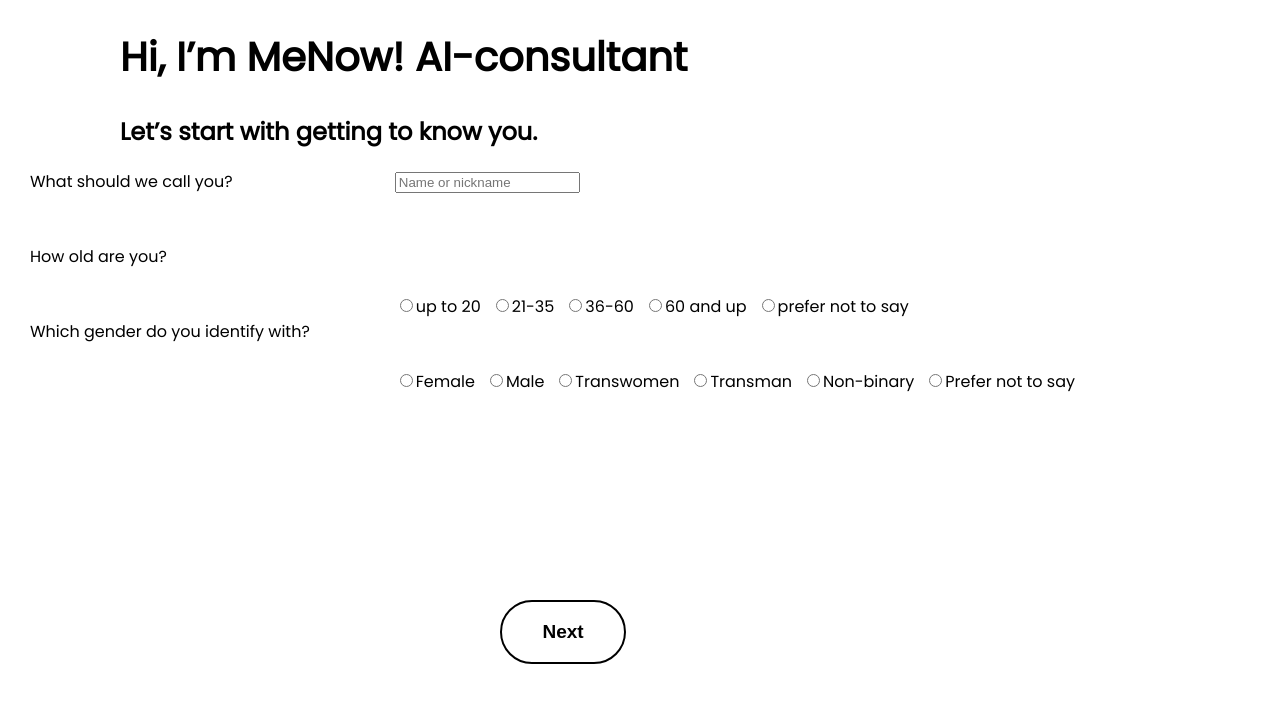
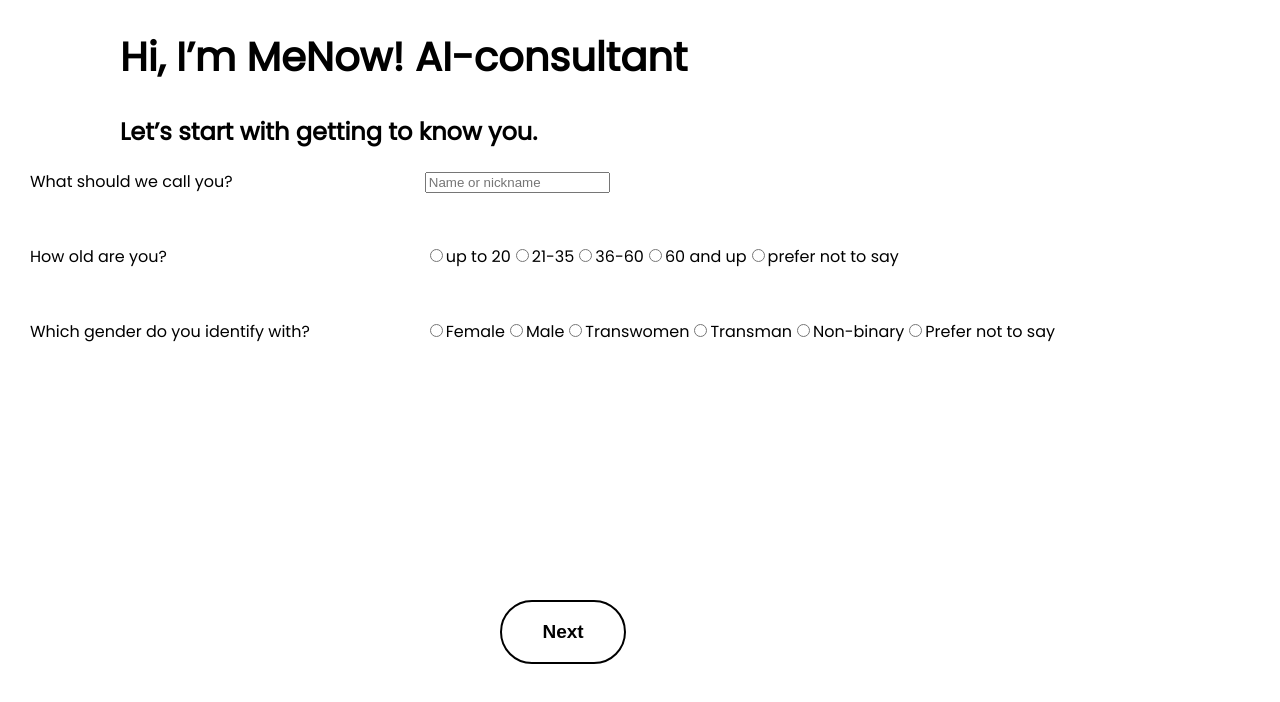
Before and after one commit to TamarAuf/surveys, a React (Create React App) app: page / in a window 1280 px wide. Both pictures are taken after a click on the button "take the survey". Shown: the top 702 px of the page. Built offline with nearby package versions, Linux system fonts and the light colour scheme.

Commit message:
small design change

```diff
--- a/src/index.css
+++ b/src/index.css
@@ -41,7 +41,6 @@ code {
 .B2-grid-container {
   display: grid;
   grid-template-columns: auto auto;
-  grid-template-rows:auto auto auto auto;
   text-align: left;
   margin-left: 30px;
   margin-right: 120px;
@@ -52,7 +51,6 @@ code {
 .B3-grid-container {
   display: grid;
   grid-template-columns: auto auto;
-  grid-template-rows:auto auto;
   margin-left: 120px;
   margin-right: 120px;
   column-gap: 50px;
@@ -62,7 +60,6 @@ code {
 .B6-grid-container {
   display: grid;
   grid-template-columns: auto auto;
-  grid-template-rows:auto auto auto auto auto;
   margin-left: 120px;
   margin-right: 120px;
   column-gap: 50px;
@@ -77,20 +74,11 @@ code {
   grid-column: 1
 }
 
-.radio-options{
-  grid-column: 2;
-  text-align: right;
-  margin-right: 10px;
-  grid-column: 2;
-  position: relative;
-  top: 50px;
+/* .radio-options{
 }
 
 .radio-buttons{
-  grid-column: 2;
-  position: relative;
-  top: 50px;
-}
+} */
 
 .btn {
   background-color: white;
```
